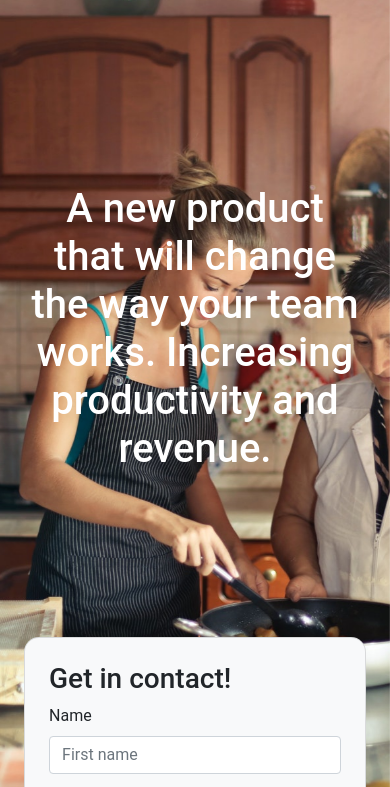
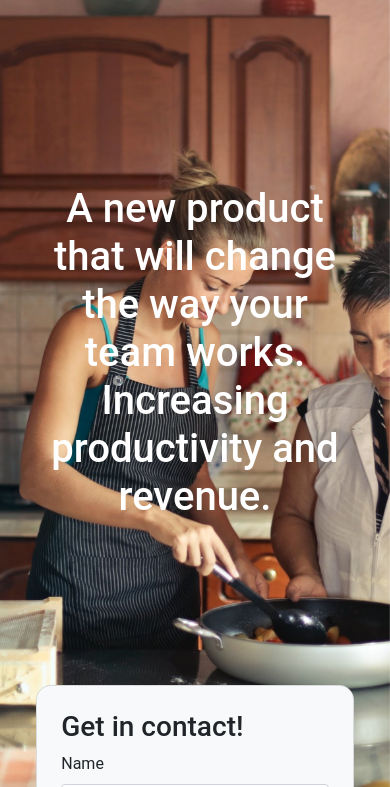
Before and after one commit to marianazamora/Landing-Page, a plain HTML site: page index.html in a window 390 px wide. Shown: the part 57-844 px from the top of the page. Drawn offline with nearby package versions, Linux system fonts and the light colour scheme; a script that the page names is missing.

Commit message:
Add files via upload

```diff
--- a/css/style.css
+++ b/css/style.css
@@ -155,7 +155,7 @@ body{
 		padding: 2em;
 	}
 	.form{
-		width: 70%;
+		width: 65%;
 		padding-bottom: 3vw;
 	}
 	.textcontainer{
@@ -168,8 +168,7 @@ body{
 		margin: 10em 0em 10em 0em;;
 	}
 	.textcontents{
-		width: 70%;
-		text-shadow: 1em;
+		width: 65%;
 	}
 
 	.formcontainer{
```
